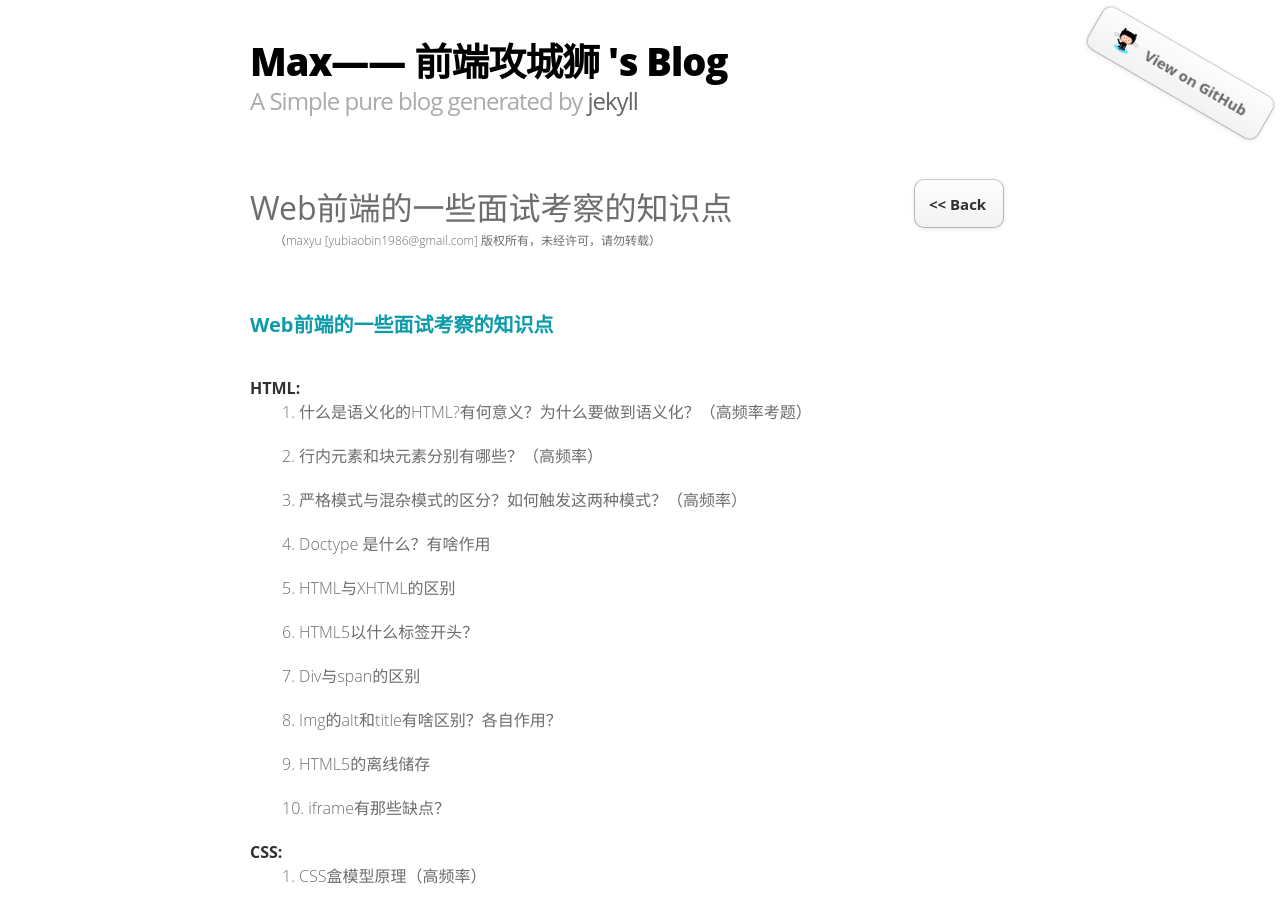
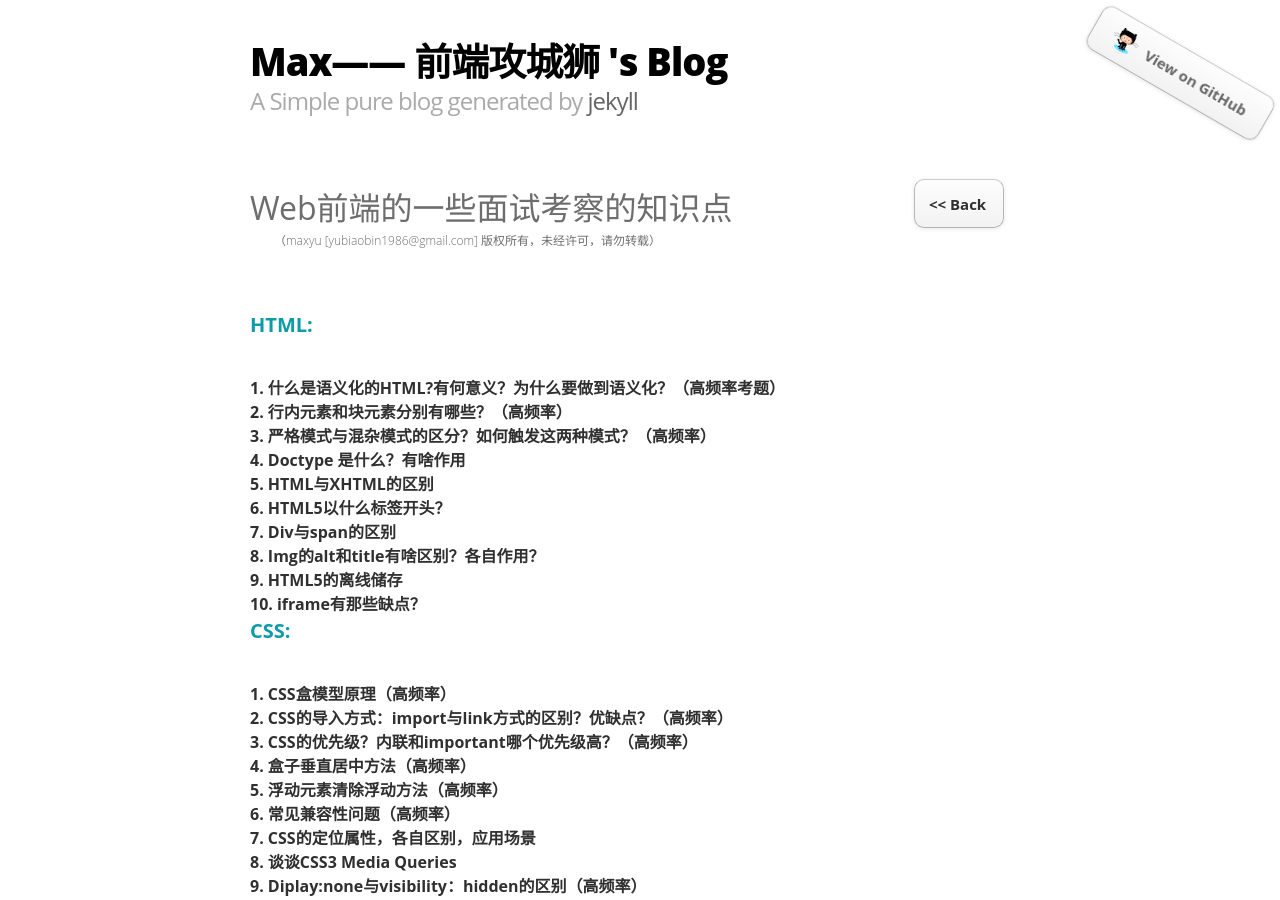
Before and after one commit to yubiaobin/yubiaobin.github.io, a Jekyll site: the page built from _posts/2013-01-12-interview.html, in a window 1280 px wide and 900 px high. Built offline with Jekyll 4.4.1, drawn with Linux system fonts in a browser that asks for light colours; comment, search, counter and statistics services are not loaded.

Commit message:
modified interview blog question title tags

```diff
--- a/_posts/2013-01-12-interview.html
+++ b/_posts/2013-01-12-interview.html
@@ -6,88 +6,88 @@ title : Web前端的一些面试考察的知识点
 
 
 
-<h3>Web前端的一些面试考察的知识点</h3>
+<h3>HTML:</h3>
 
 
 
 
 
-<h4>HTML:</h4>
-<p>1.  什么是语义化的HTML?有何意义？为什么要做到语义化？（高频率考题）</p>
+<h4>1.  什么是语义化的HTML?有何意义？为什么要做到语义化？（高频率考题）</h4>
 
 
-<p>2.  行内元素和块元素分别有哪些？（高频率）</p>
+<h4>2.  行内元素和块元素分别有哪些？（高频率）</h4>
 
 
 
-<p>3.  严格模式与混杂模式的区分？如何触发这两种模式？（高频率）</p>
+<h4>3.  严格模式与混杂模式的区分？如何触发这两种模式？（高频率）</h4>
 
 
-<p>4.  Doctype 是什么？有啥作用</p>
+<h4>4.  Doctype 是什么？有啥作用</h4>
 
 
-<p>5.  HTML与XHTML的区别</p>
+<h4>5.  HTML与XHTML的区别</h4>
 
 
-<p>6.  HTML5以什么标签开头？</p>
+<h4>6.  HTML5以什么标签开头？</h4>
 
 
-<p>7.  Div与span的区别</p>
+<h4>7.  Div与span的区别</h4>
 
 
-<p>8.  Img的alt和title有啥区别？各自作用？</p>
+<h4>8.  Img的alt和title有啥区别？各自作用？</h4>
 
 
-<p>9.  HTML5的离线储存</p>
+<h4>9.  HTML5的离线储存</h4>
 
-<p>10. iframe有那些缺点？</p>
-
-
-
-
-
-<h4>CSS:</h4>
-
-<p>1. CSS盒模型原理（高频率）</p>
-
-<p>2. CSS的导入方式：import与link方式的区别？优缺点？（高频率）</p>
-
-<p>3. CSS的优先级？内联和important哪个优先级高？（高频率）</p>
-
-
-<p>4. 盒子垂直居中方法（高频率）</p>
-
-
-<p>5. 浮动元素清除浮动方法（高频率）</p>
-
-<p>6. 常见兼容性问题（高频率）</p>
-
-
-<p>7. CSS的定位属性，各自区别，应用场景</p>
-
-
-<p>8. 谈谈CSS3 Media Queries</p>
-
-
-<p>9. Diplay:none与visibility：hidden的区别（高频率）</p>
-
-
-<p>10.谈谈CSS hack</p>
-
-
-<p>11.CSS中em和px的关系和区别</p>
-
-
-
-
-<h4>Javascript：</h4>
+<h4>10. iframe有那些缺点？</h4>
 
 
 
 
 
 
-<p>1. 闭包的理解，javascript的作用域（高频率）</p>
+
+<h3>CSS:</h3>
+
+<h4>1. CSS盒模型原理（高频率）</h4>
+
+<h4>2. CSS的导入方式：import与link方式的区别？优缺点？（高频率）</h4>
+
+<h4>3. CSS的优先级？内联和important哪个优先级高？（高频率）</h4>
+
+
+<h4>4. 盒子垂直居中方法（高频率）</h4>
+
+
+<h4>5. 浮动元素清除浮动方法（高频率）</h4>
+
+<h4>6. 常见兼容性问题（高频率）</h4>
+
+
+<h4>7. CSS的定位属性，各自区别，应用场景</h4>
+
+
+<h4>8. 谈谈CSS3 Media Queries</h4>
+
+
+<h4>9. Diplay:none与visibility：hidden的区别（高频率）</h4>
+
+
+<h4>10.谈谈CSS hack</h4>
+
+
+<h4>11.CSS中em和px的关系和区别</h4>
+
+
+
+
+<h3>Javascript：</h3>
+
+
+
+
+
+<h4>1. 闭包的理解，javascript的作用域（高频率）</h4>
 
 <p>先来回答javascript作用域的问题,javascript语言没有块级作用域，只有一条从内向外的作用域链，看这个例子
 </p>
@@ -148,61 +148,61 @@ CheckScope();
 
 
 
-<p>2. Ajax的跨域问题和缓存原理？同步与异步的区别？（高频率）</p>
+<h4>2. Ajax的跨域问题和缓存原理？同步与异步的区别？（高频率）</h4>
 
-<p>3. 数组的增删查找（高频率）</p>
+<h4>3. 数组的增删查找（高频率）</h4>
 
 
-<p>4. DOM节点的创建、移动、复制、删除、查找。（高频率）</p>
+<h4>4. DOM节点的创建、移动、复制、删除、查找。（高频率）</h4>
 
 
-<p>5. SetTimeout与setInterval区别</p>
+<h4>5. SetTimeout与setInterval区别</h4>
 
 
-<p>6. 面向对象编程:b怎么继承a</p>
+<h4>6. 面向对象编程:b怎么继承a</h4>
 
 
-<p>7. 编写一个JavaScript函数 parseQueryString，它的用途是把URL参数解析为一个对象varobj = parseQueryString(url);
-alert(obj.key0)  // 输出0</p>
+<h4>7. 编写一个JavaScript函数 parseQueryString，它的用途是把URL参数解析为一个对象varobj = parseQueryString(url);
+alert(obj.key0)  // 输出0</h4>
 
 
 
-<p>8. JS关键字与保留字的选择：parent，class，void,main。</p>
+<h4>8. JS关键字与保留字的选择：parent，class，void,main。</h4>
 
 
-<p>9. ajax属于javascript？</p>
+<h4>9. ajax属于javascript？</h4>
 
 
-<p>10.Var a = ‘abc def ghi’,把每三个字中的首字母转为大写。</p>
+<h4>10.Var a = ‘abc def ghi’,把每三个字中的首字母转为大写。</h4>
 
 
 
 
-<p>11.Ajax的执行过程</p>
+<h4>11.Ajax的执行过程</h4>
 
 
-<p>12.JSON与XML的区别？优缺点？</p>
+<h4>12.JSON与XML的区别？优缺点？</h4>
 
-<p>13.写一个tab菜单切换程序</p>
+<h4>13.写一个tab菜单切换程序</h4>
 
 
-<p>14.写一个点击input能够弹出当前input索引的函数</p>
+<h4>14.写一个点击input能够弹出当前input索引的函数</h4>
 
 
 
 
-<p>15.==与===的区别</p>
+<h4>15.==与===的区别</h4>
 
 
-<p>16.Null与undefined的区别</p>
+<h4>16.Null与undefined的区别</h4>
 
 
-<p>17.Js如何实现多重继承</p>
+<h4>17.Js如何实现多重继承</h4>
 
 
-<p>18.Eval是啥？谈谈对它的理解</p>
+<h4>18.Eval是啥？谈谈对它的理解</h4>
 
-<p>19.事件、IE与火狐的事件机制有什么区别？</p>
+<h4>19.事件、IE与火狐的事件机制有什么区别？</h4>
 
 
 
@@ -210,52 +210,57 @@ alert(obj.key0)  // 输出0</p>
 
 
 
-<h4>其他</h4>
 
 
-<p>1. 对bootstrap的理解（高频率）</p>
-
-<p>2. 网站性能优化的方法（高频率）</p>
-
-<p>3. 响应式布局（高频率）</p>
-
-
-<p>4. 前端由哪些部分组成（高频率）</p>
-
-<p>5. W3C标准是啥</p>
-
-
-<p>6. 渐进增强与优雅降级的理解</p>
-
-
-
-<p>7. 为什么利用多个域名来提供网站资源会更有效？</p>
+<h3>其他</h3>
 
 
 
 
 
-<p>8. http中的404状态码是什么意思</p>
+<h4>1. 对bootstrap的理解（高频率）</h4>
+
+<h4>2. 网站性能优化的方法（高频率）</h4>
+
+<h4>3. 响应式布局（高频率）</h4>
+
+
+<h4>4. 前端由哪些部分组成（高频率）</h4>
+
+<h4>5. W3C标准是啥</h4>
+
+
+<h4>6. 渐进增强与优雅降级的理解</h4>
 
 
 
-<p>9. 常用的测试工具、开发工具有哪些？</p>
-
-
-<p>10.Jpeg、gif、png格式的优缺点，应用场景</p>
-
-
-<p>11.谈谈对前端的理解</p>
-
-
-<p>12.你认为做前端最需要的品质</p>
+<h4>7. 为什么利用多个域名来提供网站资源会更有效？</h4>
 
 
 
 
 
-<p>13.你最近看过的文章是什么</p>
+<h4>8. http中的404状态码是什么意思</h4>
 
 
 
-<p>14.有没有逛技术网站的习惯？请列举这些网站</p>
+<h4>9. 常用的测试工具、开发工具有哪些？</h4>
+
+
+<h4>10.Jpeg、gif、png格式的优缺点，应用场景</h4>
+
+
+<h4>11.谈谈对前端的理解</h4>
+
+
+<h4>12.你认为做前端最需要的品质</h4>
+
+
+
+
+
+<h4>13.你最近看过的文章是什么</h4>
+
+
+
+<h4>14.有没有逛技术网站的习惯？请列举这些网站</h4>
```
